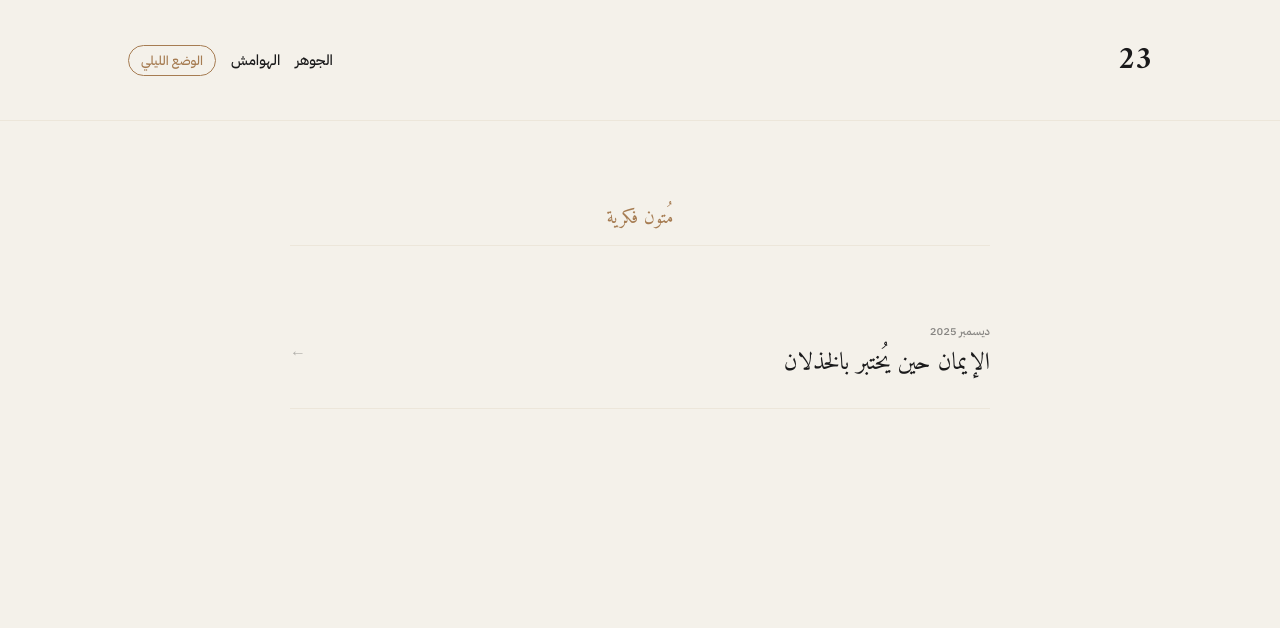
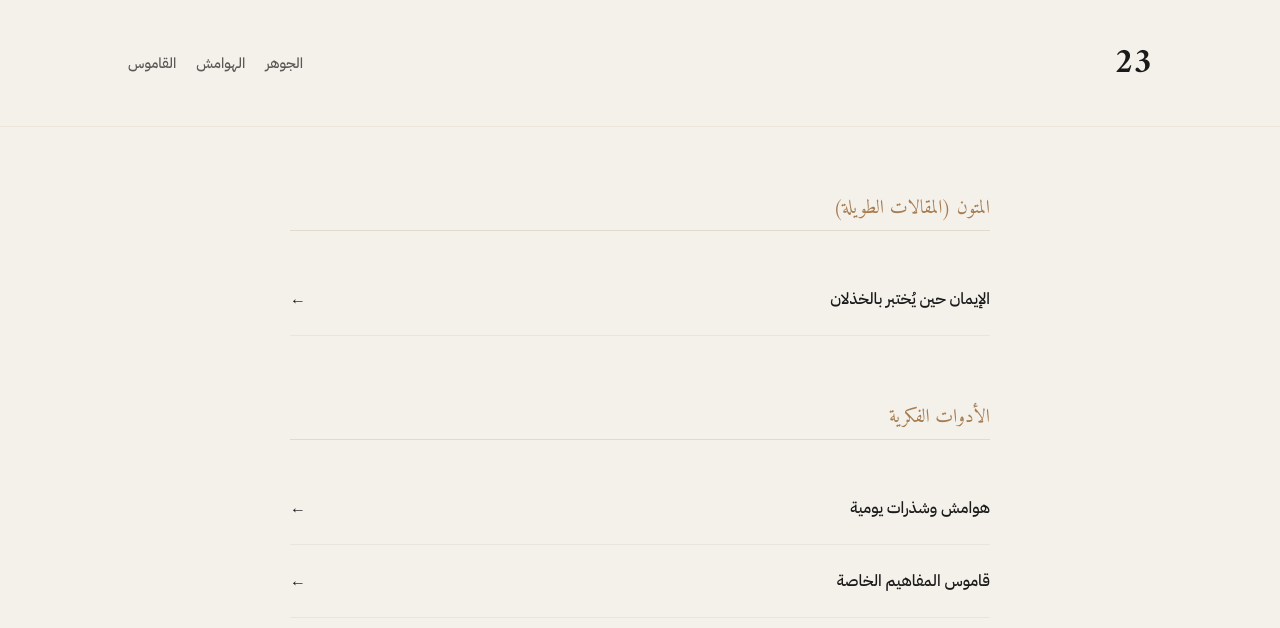
Before and after one commit to AM23-bot/iam23, a plain HTML site: page essays.html in a window 1280 px wide. Drawn offline with Linux system fonts and the light colour scheme.

Commit message:
Update essays.html

```diff
--- a/essays.html
+++ b/essays.html
@@ -3,21 +3,25 @@
 <head>
     <meta charset="UTF-8">
     <meta name="viewport" content="width=device-width, initial-scale=1.0">
-    <title>23 | المتون</title>
+    <title>23 | الفهرس الكامل</title>
     <link href="https://fonts.googleapis.com/css2?family=Amiri:wght@400;700&family=IBM+Plex+Sans+Arabic:wght@300;500&display=swap" rel="stylesheet">
     <style>
         :root { --bg: #F4F1EA; --primary: #1A1A1B; --accent: #A67C52; }
         [data-theme="dark"] { --bg: #121212; --primary: #E0E0E0; --accent: #D4AF37; }
-        body { margin: 0; background-color: var(--bg); font-family: 'IBM Plex Sans Arabic', sans-serif; color: var(--primary); transition: 0.5s; }
+        body { margin: 0; background-color: var(--bg); color: var(--primary); font-family: 'IBM Plex Sans Arabic', sans-serif; transition: 0.5s; }
+
         header { padding: 2rem 10%; display: flex; justify-content: space-between; align-items: center; border-bottom: 1px solid rgba(166,124,82,0.1); }
-        .logo { font-family: 'Amiri', serif; font-size: 2rem; text-decoration: none; color: var(--primary); font-weight: bold; }
-        .nav-links { display: flex; gap: 15px; align-items: center; }
-        .nav-links a { text-decoration: none; color: var(--primary); font-size: 0.9rem; }
-        .essays-container { max-width: 700px; margin: 5rem auto; padding: 0 20px; }
-        .page-title { font-family: 'Amiri', serif; font-size: 1.2rem; color: var(--accent); text-align: center; margin-bottom: 3rem; border-bottom: 1px solid rgba(166,124,82,0.1); padding-bottom: 10px; }
-        .essay-link { display: flex; justify-content: space-between; align-items: center; text-decoration: none; color: var(--primary); padding: 1.5rem 0; border-bottom: 1px solid rgba(166,124,82,0.1); transition: 0.4s; }
-        .essay-link:hover { padding-right: 15px; color: var(--accent); }
-        .theme-btn { cursor: pointer; border: 1px solid var(--accent); padding: 5px 12px; border-radius: 20px; font-size: 0.8rem; color: var(--accent); }
+        .logo { font-family: 'Amiri', serif; font-size: 2.2rem; text-decoration: none; color: var(--primary); font-weight: bold; }
+
+        .nav-links { display: flex; gap: 20px; }
+        .nav-links a { text-decoration: none; color: var(--primary); font-size: 0.9rem; opacity: 0.7; transition: 0.3s; }
+        .nav-links a:hover { opacity: 1; color: var(--accent); }
+
+        .content-section { max-width: 700px; margin: 4rem auto; padding: 0 20px; }
+        .section-label { font-family: 'Amiri', serif; color: var(--accent); font-size: 1.2rem; margin-bottom: 2rem; border-bottom: 1px solid rgba(166,124,82,0.2); padding-bottom: 5px; }
+
+        .item-link { display: flex; justify-content: space-between; padding: 1.5rem 0; text-decoration: none; color: var(--primary); border-bottom: 1px solid rgba(0,0,0,0.05); }
+        .item-link:hover { color: var(--accent); padding-right: 10px; }
     </style>
 </head>
 <body>
@@ -26,27 +30,21 @@
         <div class="nav-links">
             <a href="index.html">الجوهر</a>
             <a href="margins.html">الهوامش</a>
-            <div class="theme-btn" id="modeBtn" onclick="toggleTheme()">الوضع الليلي</div>
+            <a href="dictionary.html">القاموس</a>
         </div>
     </header>
-    <div class="essays-container">
-        <div class="page-title">مُتون فكرية</div>
-        <a href="faith-test.html" class="essay-link">
-            <div><span style="font-size:0.7rem; opacity:0.5;">ديسمبر 2025</span><h2 style="font-family:'Amiri'; margin:0; font-weight:400;">الإيمان حين يُختبر بالخذلان</h2></div>
-            <div style="opacity:0.3">←</div>
-        </a>
+
+    <div class="content-section">
+        <div class="section-label">المتون (المقالات الطويلة)</div>
+        <a href="faith-test.html" class="item-link"><span>الإيمان حين يُختبر بالخذلان</span><span>←</span></a>
+
+        <div class="section-label" style="margin-top:4rem;">الأدوات الفكرية</div>
+        <a href="margins.html" class="item-link"><span>هوامش وشذرات يومية</span><span>←</span></a>
+        <a href="dictionary.html" class="item-link"><span>قاموس المفاهيم الخاصة</span><span>←</span></a>
     </div>
+
     <script>
-        function toggleTheme() {
-            const current = document.documentElement.getAttribute("data-theme");
-            const target = current === "dark" ? "light" : "dark";
-            document.documentElement.setAttribute("data-theme", target);
-            localStorage.setItem("theme", target);
-            document.getElementById("modeBtn").innerText = target === "dark" ? "الوضع النهاري" : "الوضع الليلي";
-        }
-        const saved = localStorage.getItem("theme") || "light";
-        document.documentElement.setAttribute("data-theme", saved);
-        if(saved === "dark") document.getElementById("modeBtn").innerText = "الوضع النهاري";
+        document.documentElement.setAttribute("data-theme", localStorage.getItem("theme") || "light");
     </script>
 </body>
 </html>
```
